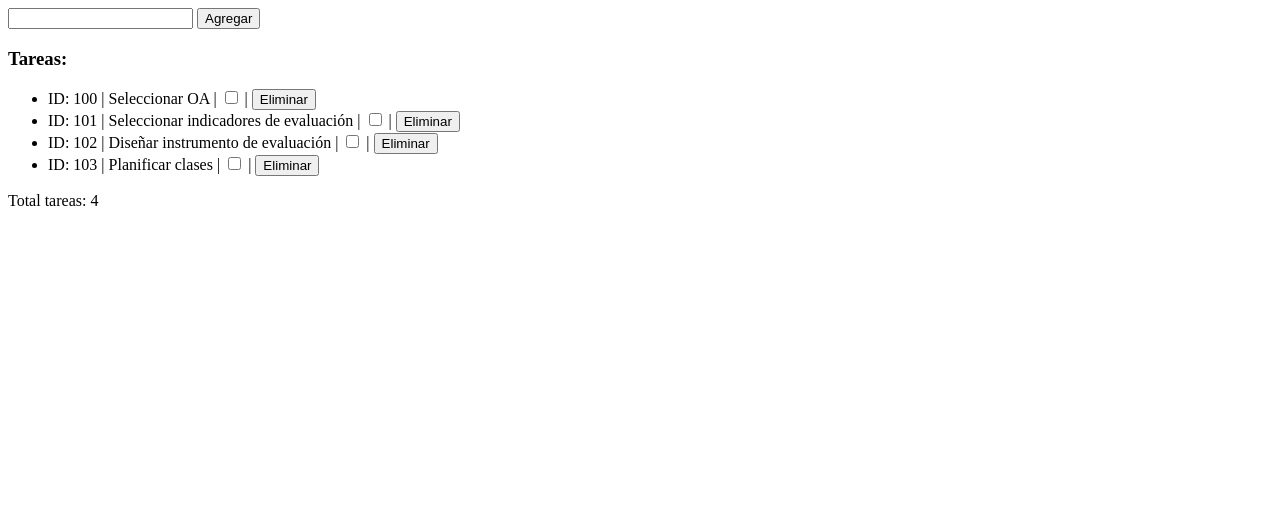
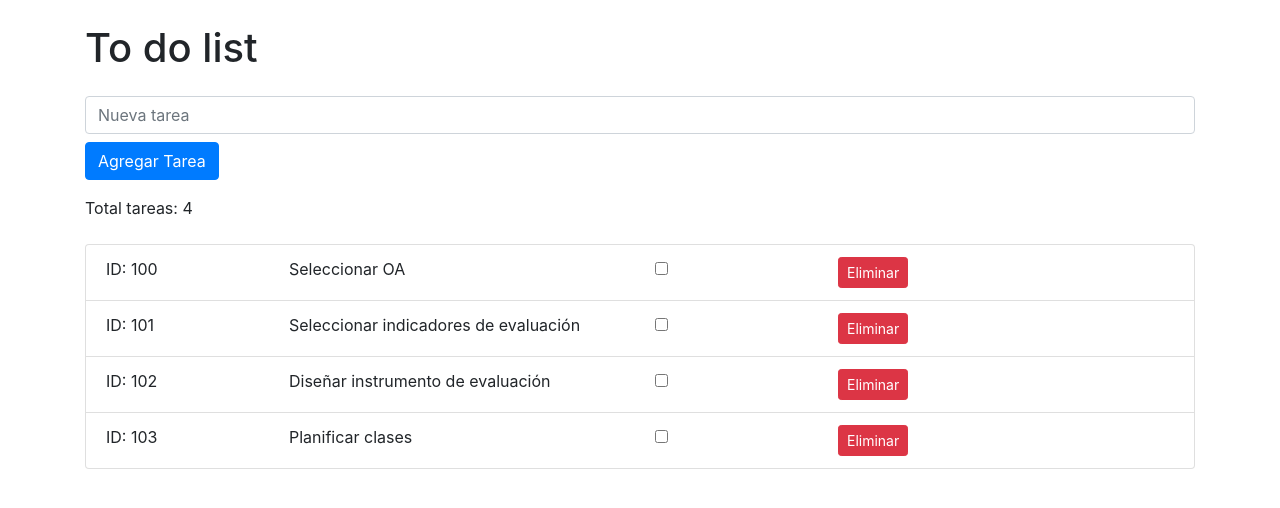
Before and after one commit to ElizabethNunez/To-do-list, a plain HTML site: page index.html in a window 1280 px wide. Drawn offline with nearby package versions, Linux system fonts and the light colour scheme.

Commit message:
agrega estilos bootstrap

```diff
--- a/assets/js/script.js
+++ b/assets/js/script.js
@@ -1,6 +1,4 @@
-
 const tareaInput = document.querySelector("#nuevaTarea");
-
         const contadorTareas = document.querySelector("#contador");
         const tareas = [
             {id: 100, nombre: "Seleccionar OA", realizada:false},
@@ -17,7 +15,6 @@ const actualizar = (id) => {
             tareas[tareaIndex].realizada = !tareas[tareaIndex].realizada;
             let tareasRealizadas = tareas.filter(tarea => tarea.realizada == true);
             document.querySelector("#realizadas").innerHTML = `Tareas Realizadas: ${tareasRealizadas.length}`;
-    console.log(tareasRealizadas);
             tareaActual();
         }
 
@@ -30,8 +27,19 @@ const eliminar = (id) => {
         const tareaActual = () => {
             let html = "";
             tareas.forEach((tarea) => {
-        console.log(tarea.realizada);
-        html += `<li>ID: ${tarea.id} | ${tarea.nombre} | <input type="checkbox" onclick="actualizar(${tarea.id})" ${tarea.realizada ? 'checked' : ''}> | <button onclick="eliminar(${tarea.id})">Eliminar</button></li>`;
+                html += `
+                    <li class="list-group-item">
+                        <div class="row">
+                            <div class="col-md-2">ID: ${tarea.id}</div>
+                            <div class="col-md-4">${tarea.nombre}</div>
+                            <div class="col-md-2">
+                                <input type="checkbox" onclick="actualizar(${tarea.id})" ${tarea.realizada ? 'checked' : ''}>
+                            </div>
+                            <div class="col-md-2">
+                                <button class="btn btn-danger btn-sm" onclick="eliminar(${tarea.id})">Eliminar</button>
+                            </div>
+                        </div>
+                    </li>`;
             });
             document.querySelector("#contador").innerHTML = `Total tareas: ${tareas.length}`;
             listaDeTareas.innerHTML = html;
@@ -46,7 +54,7 @@ btnAgregar.addEventListener("click", () => {
                     realizada: false,
                 };
                 tareas.push(nuevaTarea);
-        tareaInput.value = ""; // Limpiar el campo de entrada
+                tareaInput.value = "";
                 tareaActual();
             }
         });
--- a/index.html
+++ b/index.html
@@ -4,22 +4,23 @@
     <meta charset="UTF-8">
     <meta name="viewport" content="width=device-width, initial-scale=1.0">
     <title>To do list</title>
-
+    <link href="https://stackpath.bootstrapcdn.com/bootstrap/4.5.2/css/bootstrap.min.css" rel="stylesheet">
+    <link href="./assets/css/style.css" rel="stylesheet">
 </head>
 
 <body>
     <div class="container">
-        <div>
-            <input type="text" id="nuevaTarea">
-            <button id="agregarTarea">Agregar</button>
-            <h3>Tareas: </h3>
-            <ul id="tareas"></ul>
-        </div>
-        <div>
-            <p id="contador"> </p>
-            <p id="realizadas"></p>
+        <h1 class="my-4">To do list</h1>
+
+        <div class="form-group">
+            <input type="text" id="nuevaTarea" class="form-control" placeholder="Nueva tarea">
+            <button id="agregarTarea" class="btn btn-primary mt-2">Agregar Tarea</button>
         </div>
 
+        <div id="contador" class="mb-2"></div>
+        <div id="realizadas" class="mb-4"></div>
+
+        <ul id="tareas" class="list-group"></ul>
     </div>
 
     <script src="./assets/js/script.js"></script>
```
Lines whose indentation alone changed are shown as unchanged.
